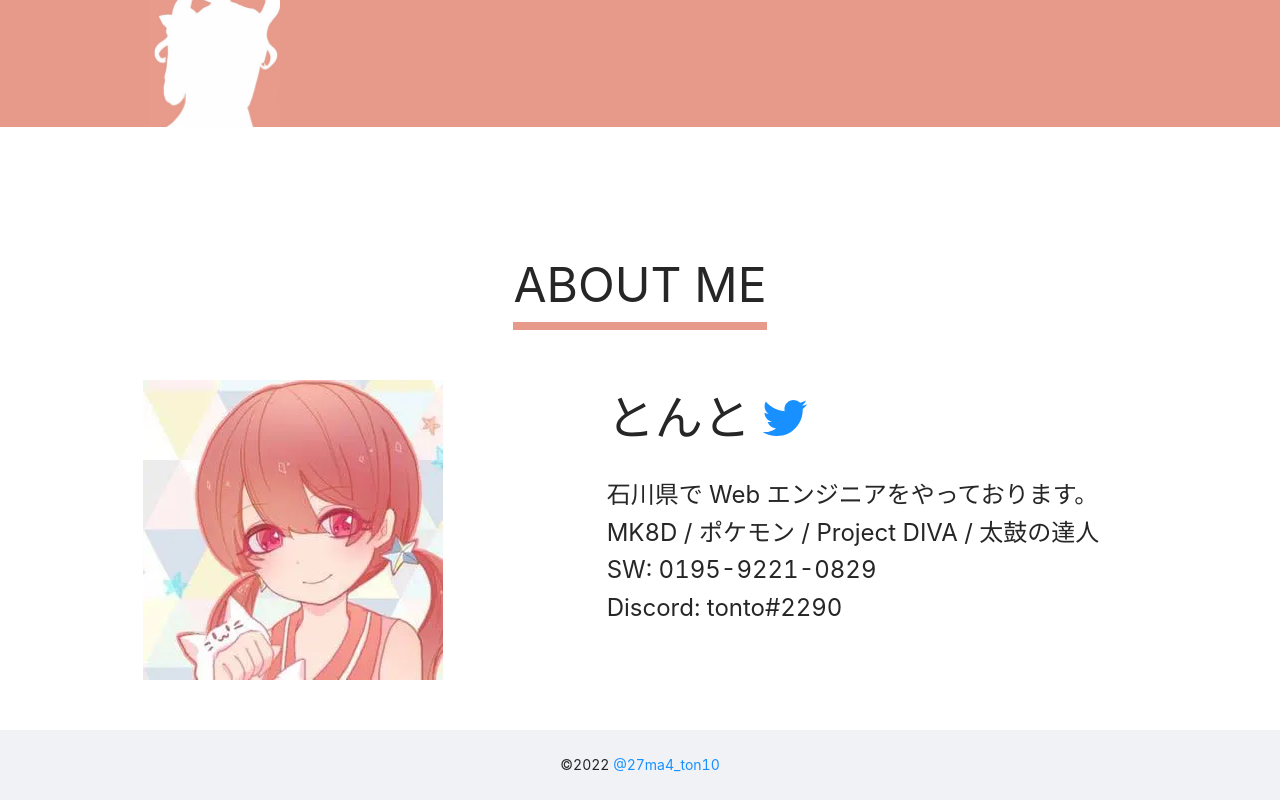
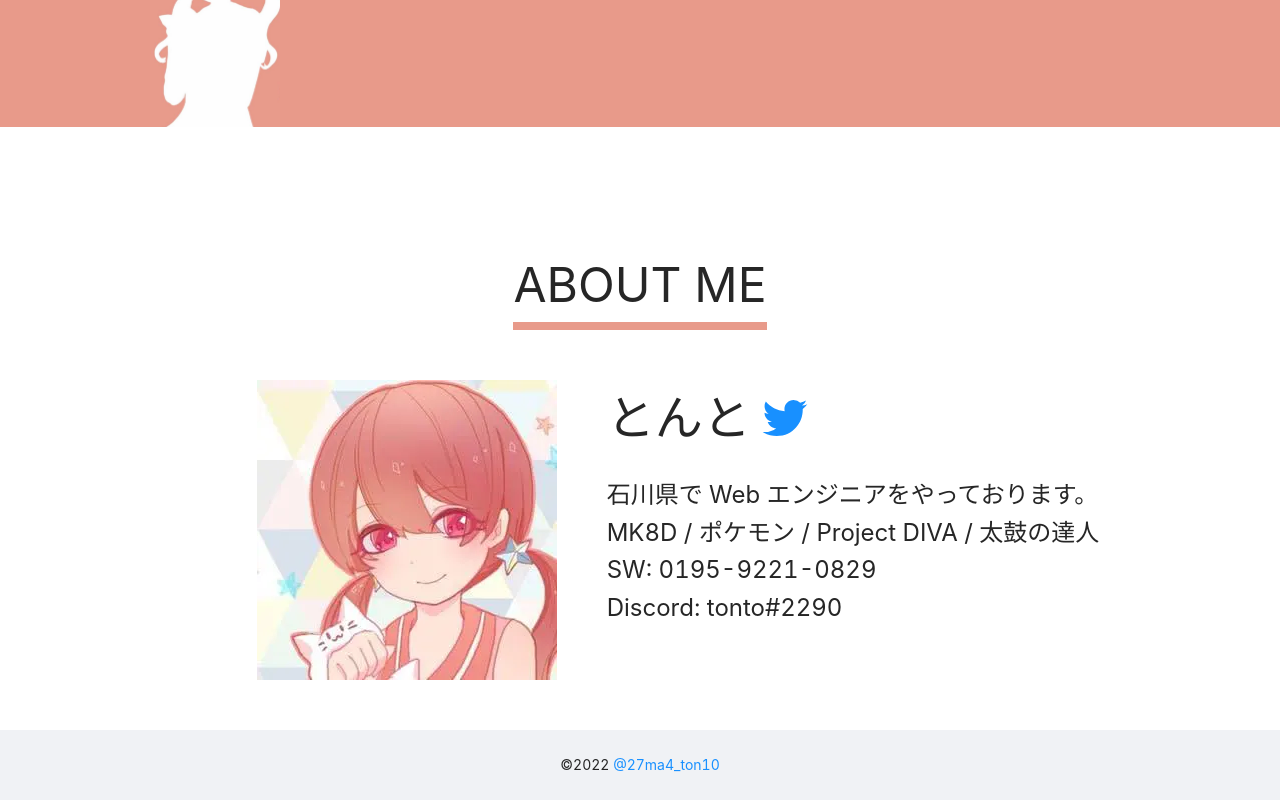
Before and after one commit to ryu-ton10/tonto_introduction, a React (Create React App) app: page / in a window 1280 px wide. Shown: the part 673-1473 px from the top of the page. Built offline with nearby package versions, Linux system fonts and the light colour scheme.

Commit message:
adjust thumbnail image position

```diff
--- a/src/App.tsx
+++ b/src/App.tsx
@@ -38,10 +38,10 @@ function App() {
       </Row>
       <Row>
         {/* TODO: タブレットサイズ以上の場合は横並びのレイアウトにする */}
-        <Col xs={24} sm={24} md={10} lg={11} >
+        <Col xs={24} sm={24} md={11} lg={11} >
           <Thumbnail />
         </Col>
-        <Col xs={24} sm={24} md={14} lg={13} >
+        <Col xs={24} sm={24} md={13} lg={13} >
           <ProfileDescription
             name={name}
             twitter_url={twitter_url}
--- a/src/components/Thumbnail/index.css
+++ b/src/components/Thumbnail/index.css
@@ -25,8 +25,11 @@
 /* ========= タブレットサイズ =========== */
 @media (min-width: 768px) {
   .thumbnail-image {
-    padding: 50px 0 50px 0;
+    display: flex;
+    padding: 50px 10px 50px 0;
+    justify-content: right;
   }
+
 
   .thumbnail-image img {
     max-width: 280px;
@@ -37,7 +40,9 @@
 /* ========= PCサイズ =========== */
 @media (min-width: 992px) {
   .thumbnail-image {
-    padding: 50px 0 50px 0;
+    display: flex;
+    padding: 50px 20px 50px 0;
+    justify-content: right;
   }
 
   .thumbnail-image img {
@@ -45,3 +50,17 @@
     max-height: 320px
   }
 }
+
+/* ========= PCサイズ_2 =========== */
+@media (min-width: 1120px) {
+  .thumbnail-image {
+    display: flex;
+    padding: 50px 30px 50px 0;
+    justify-content: right;
+  }
+
+  .thumbnail-image img {
+    max-width: 320px;
+    max-height: 320px
+  }
+}
```
